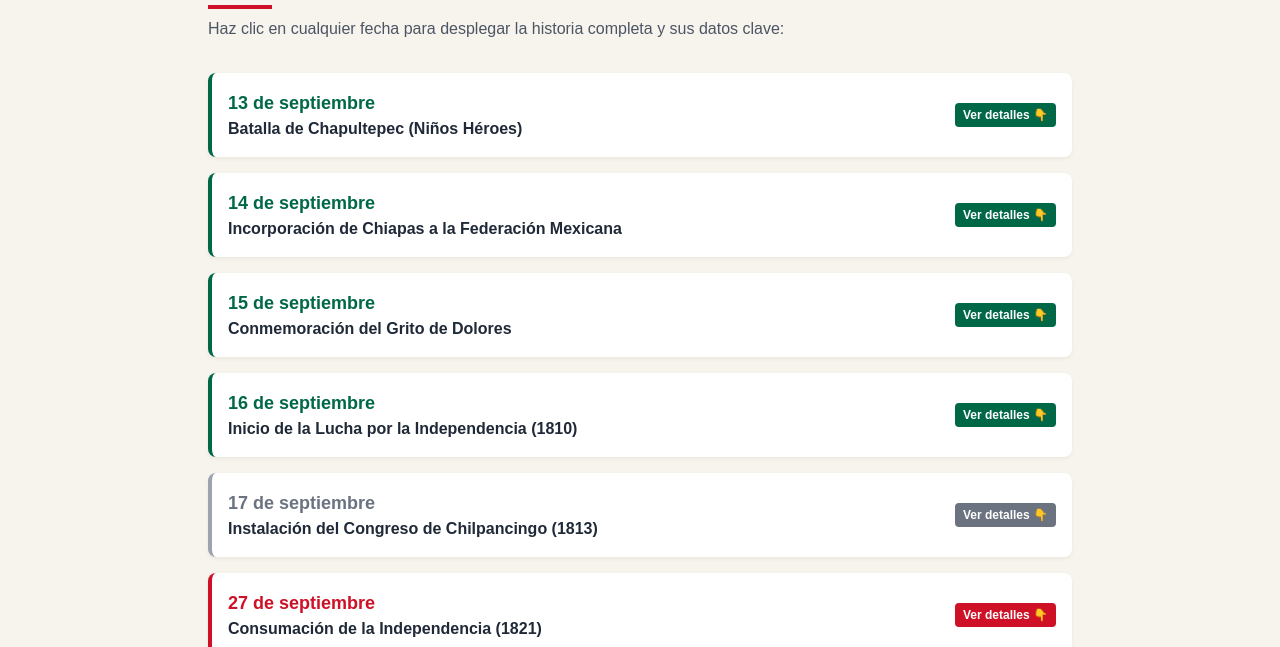
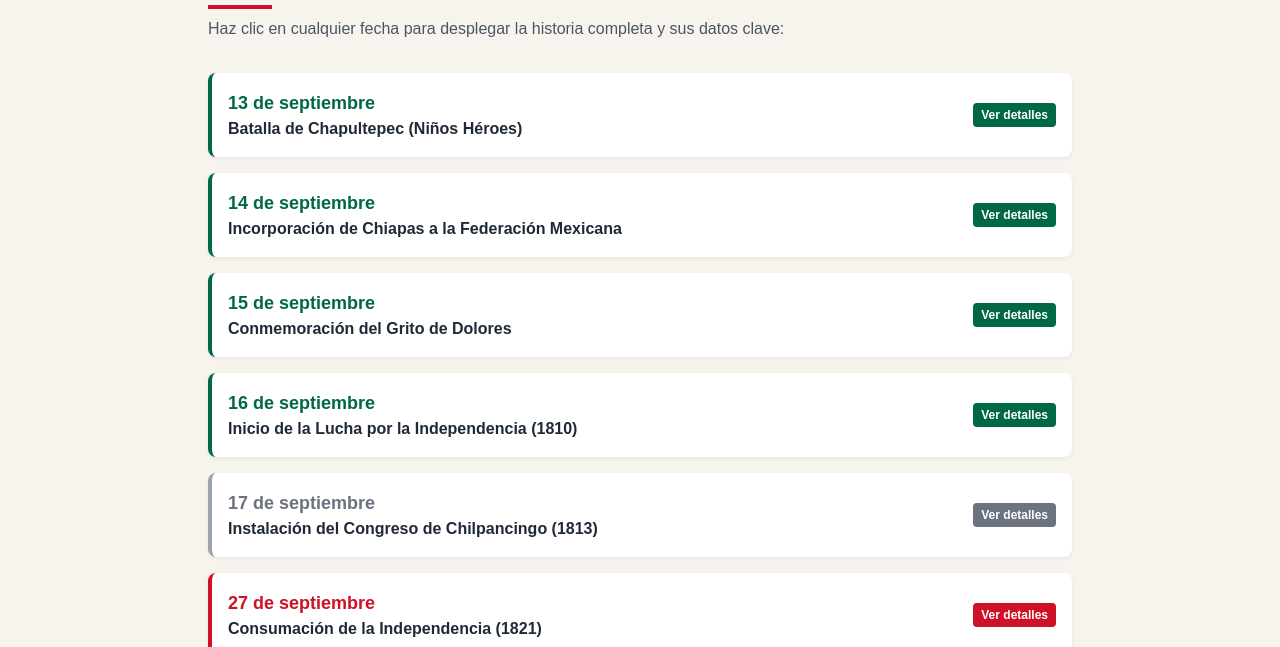
Before and after one commit to ElectrodosST/P1--Presentaci-n-web-Mes-Patrio, a plain HTML site: page fechas.html in a window 1280 px wide. Shown: the part 148-795 px from the top of the page. Drawn offline with nearby package versions, Linux system fonts and the light colour scheme.

Commit message:
Update fechas.html

```diff
--- a/fechas.html
+++ b/fechas.html
@@ -101,7 +101,7 @@ summary::-webkit-details-marker {
               <span class="text-lg font-bold text-[#006847]">13 de septiembre</span>
               <h3 class="font-bold text-base text-gray-800">Batalla de Chapultepec (Niños Héroes)</h3>
             </div>
-            <span class="text-xs bg-[#006847] text-white px-2 py-1 rounded">Ver detalles 👇</span>
+            <span class="text-xs bg-[#006847] text-white px-2 py-1 rounded">Ver detalles </span>
           </summary>
           <div class="p-4 pt-0 border-t border-gray-100 text-sm text-gray-700 space-y-3 mt-2">
             <p><strong>Antecedentes del conflicto:</strong> En 1847, México enfrentaba la Intervención Estadounidense. El ejército invasor avanzó desde Veracruz hasta la capital con el objetivo de tomar la Ciudad de México y forzar la pérdida de territorio.</p>
@@ -118,7 +118,7 @@ summary::-webkit-details-marker {
               <span class="text-lg font-bold text-[#006847]">14 de septiembre</span>
               <h3 class="font-bold text-base text-gray-800">Incorporación de Chiapas a la Federación Mexicana</h3>
             </div>
-            <span class="text-xs bg-[#006847] text-white px-2 py-1 rounded">Ver detalles 👇</span>
+            <span class="text-xs bg-[#006847] text-white px-2 py-1 rounded">Ver detalles </span>
           </summary>
           <div class="p-4 pt-0 border-t border-gray-100 text-sm text-gray-700 space-y-3 mt-2">
             <p><strong>Contexto territorial:</strong> Durante el periodo colonial, la provincia de Chiapas pertenecía a la Capitanía General de Guatemala y no al Virreinato de la Nueva España.</p>
@@ -135,7 +135,7 @@ summary::-webkit-details-marker {
               <span class="text-lg font-bold text-[#006847]">15 de septiembre</span>
               <h3 class="font-bold text-base text-gray-800">Conmemoración del Grito de Dolores</h3>
             </div>
-            <span class="text-xs bg-[#006847] text-white px-2 py-1 rounded">Ver detalles 👇</span>
+            <span class="text-xs bg-[#006847] text-white px-2 py-1 rounded">Ver detalles </span>
           </summary>
           <div class="p-4 pt-0 border-t border-gray-100 text-sm text-gray-700 space-y-3 mt-2">
             <p><strong>Origen de la verbena:</strong> Aunque el llamado a las armas ocurrió en la madrugada del 16 de septiembre de 1810, los festejos oficiales comienzan la noche del 15. Esto permite que el pueblo se reúna en las plazas públicas a celebrar en vísperas del día oficial.</p>
@@ -152,7 +152,7 @@ summary::-webkit-details-marker {
               <span class="text-lg font-bold text-[#006847]">16 de septiembre</span>
               <h3 class="font-bold text-base text-gray-800">Inicio de la Lucha por la Independencia (1810)</h3>
             </div>
-            <span class="text-xs bg-[#006847] text-white px-2 py-1 rounded">Ver detalles 👇</span>
+            <span class="text-xs bg-[#006847] text-white px-2 py-1 rounded">Ver detalles </span>
           </summary>
           <div class="p-4 pt-0 border-t border-gray-100 text-sm text-gray-700 space-y-3 mt-2">
             <p><strong>La Conspiración descubierta:</strong> El plan original organizado en Querétaro por Miguel Hidalgo, Ignacio Allende, Juan Aldama y Josefa Ortiz de Domínguez planeaba levantarse en armas a inicios de octubre de 1810, pero fueron delatados ante el gobierno virreinal.</p>
@@ -169,7 +169,7 @@ summary::-webkit-details-marker {
               <span class="text-lg font-bold text-gray-500">17 de septiembre</span>
               <h3 class="font-bold text-base text-gray-800">Instalación del Congreso de Chilpancingo (1813)</h3>
             </div>
-            <span class="text-xs bg-gray-500 text-white px-2 py-1 rounded">Ver detalles 👇</span>
+            <span class="text-xs bg-gray-500 text-white px-2 py-1 rounded">Ver detalles </span>
           </summary>
           <div class="p-4 pt-0 border-t border-gray-100 text-sm text-gray-700 space-y-3 mt-2">
             <p><strong>El liderazgo de Morelos:</strong> Tras la muerte de Hidalgo en 1811, José María Morelos y Pavón asumió la conducción militar y política de la causa insurgente en el sur del país.</p>
@@ -186,7 +186,7 @@ summary::-webkit-details-marker {
               <span class="text-lg font-bold text-[#ce1126]">27 de septiembre</span>
               <h3 class="font-bold text-base text-gray-800">Consumación de la Independencia (1821)</h3>
             </div>
-            <span class="text-xs bg-[#ce1126] text-white px-2 py-1 rounded">Ver detalles 👇</span>
+            <span class="text-xs bg-[#ce1126] text-white px-2 py-1 rounded">Ver detalles </span>
           </summary>
           <div class="p-4 pt-0 border-t border-gray-100 text-sm text-gray-700 space-y-3 mt-2">
             <p><strong>El Abrazo de Acatempan:</strong> Tras años de desgaste militar, Agustín de Iturbide (líder del ejército realista) y Vicente Guerrero (líder de la guerrilla insurgente) decidieron pactar la paz para lograr la libertad del país.</p>
```
